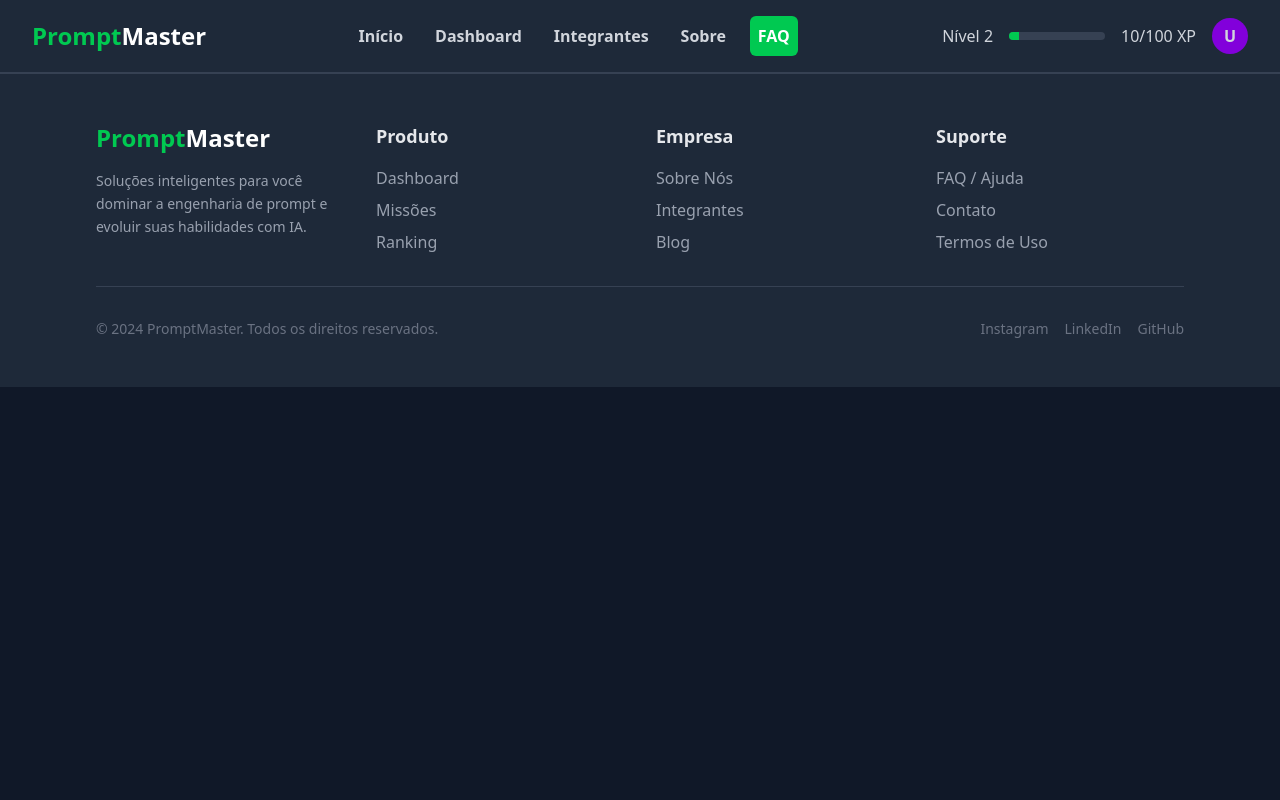
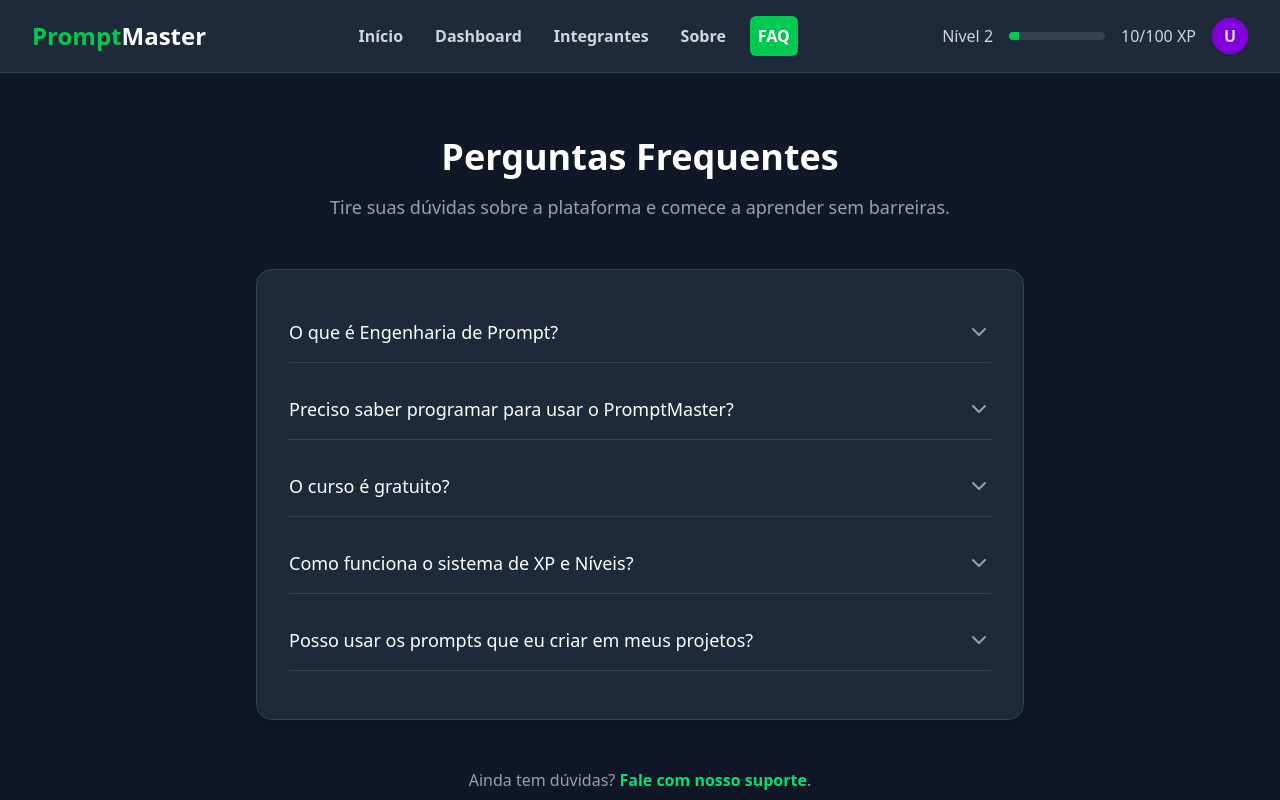
Before and after one commit to PromptMaster-1TDSPX-2025/Front, a React (Vite) app: page /faq in a window 1280 px wide. Shown: the top 800 px of the page. Built offline with nearby package versions, Linux system fonts and the light colour scheme.

Commit message:
feat: criando o FAQ

```diff
--- a/src/App.tsx
+++ b/src/App.tsx
@@ -7,6 +7,7 @@ import { Home } from './pages/Home';
 import { Dashboard } from './pages/Dashboard';
 import { Integrantes } from './pages/integrantes';
 import { Footer } from './components/footer';
+import { Faq } from './pages/Faq';
 
 
 function App() {
@@ -28,6 +29,7 @@ function App() {
           <Route path="/" element={<Home />} />
           <Route path="/dashboard" element={<Dashboard />} />
           <Route path="/integrantes" element={<Integrantes />} />
+          <Route path ="/faq" element={/* Importei a página Faq */ <Faq />} />
         </Routes>
       </main>
       <Footer />
--- a/src/components/Header.tsx
+++ b/src/components/Header.tsx
@@ -11,10 +11,11 @@ export function Header({ currentLevel, currentXP, maxXP, userNameInitial }: User
     }`;
 
   return (
+
     <header className="flex justify-between items-center px-8 py-4 bg-gray-800 border-b border-gray-700">
-      <div className="text-2xl font-bold text-white">
+      <Link to="/" className="text-2xl font-bold text-white hover:opacity-80 transition-opacity">
         <span className="text-green-500">Prompt</span>Master
-      </div>
+      </Link>
 
       <nav className="flex gap-4">
         <Link to="/" className={getLinkClass('/')}>Início</Link>
--- a/src/components/hero.tsx
+++ b/src/components/hero.tsx
@@ -3,7 +3,7 @@ export function Hero() {
 
     <section className="px-8 py-20 text-white">
 
-      <div className="rounded-2xl bg-linear-to-r from-green-700 to-indigo-900 p-16 flex">
+      <div className="rounded-2xl bg-linear-to-r from-teal-600 to-indigo-900 p-16 flex">
 
         <div className="w-1/2 flex flex-col justify-center">
           <h1 className="text-5xl font-bold leading-tight">
--- /dev/null
+++ b/src/components/questao-faq.tsx
@@ -0,0 +1,35 @@
+import { useState } from 'react';
+import type { ItemFaq } from '../types/faq';
+
+export function QuestaoFaq({ question, answer }: ItemFaq) {
+  const [isOpen, setIsOpen] = useState(false);
+
+  return (
+    <div className="border-b border-gray-700 mb-4">
+      <button
+        onClick={() => setIsOpen(!isOpen)}
+        className="w-full flex justify-between items-center py-4 text-left focus:outline-none group"
+      >
+        <span className={`text-lg font-medium transition-colors ${isOpen ? 'text-green-400' : 'text-white group-hover:text-green-400'}`}>
+          {question}
+        </span>
+
+        <span className={`transform transition-transform duration-300 ${isOpen ? 'rotate-180 text-green-400' : 'text-gray-400'}`}>
+          <svg width="24" height="24" viewBox="0 0 24 24" fill="none" stroke="currentColor" strokeWidth="2" strokeLinecap="round" strokeLinejoin="round">
+            <polyline points="6 9 12 15 18 9"></polyline>
+          </svg>
+        </span>
+      </button>
+
+      <div
+        className={`overflow-hidden transition-all duration-300 ease-in-out ${
+          isOpen ? 'max-h-96 opacity-100 pb-6' : 'max-h-0 opacity-0'
+        }`}
+      >
+        <p className="text-gray-400 leading-relaxed">
+          {answer}
+        </p>
+      </div>
+    </div>
+  );
+}
--- /dev/null
+++ b/src/pages/Faq.tsx
@@ -0,0 +1,58 @@
+import { QuestaoFaq } from '../components/questao-faq';
+import type { ItemFaq } from '../types/faq';
+
+const faqData: ItemFaq[] = [
+  {
+    question: "O que é Engenharia de Prompt?",
+    answer: "Engenharia de Prompt é a arte e ciência de criar comandos (prompts) eficazes para guiar modelos de Inteligência Artificial (como o ChatGPT) a gerarem os melhores resultados possíveis."
+  },
+  {
+    question: "Preciso saber programar para usar o PromptMaster?",
+    answer: "Não! O PromptMaster foi desenhado para todos, desde iniciantes completos até desenvolvedores experientes. Nossa trilha começa do básico e avança gradualmente."
+  },
+  {
+    question: "O curso é gratuito?",
+    answer: "Sim! Toda a nossa plataforma é gratuita, focada no seu desenvolmimento na criação de prompts."
+  },
+  {
+    question: "Como funciona o sistema de XP e Níveis?",
+    answer: "Cada missão completada te dá pontos de experiência (XP). Acumulando XP, você sobe de nível, desbloqueia novas categorias de desafios e ganha badges exclusivos para seu perfil."
+  },
+  {
+    question: "Posso usar os prompts que eu criar em meus projetos?",
+    answer: "Com certeza! Tudo o que você desenvolve e aprende aqui é seu. Inclusive, incentivamos que você crie um portfólio com seus melhores prompts."
+  },
+];
+
+export function Faq() {
+  return (
+    <div className="px-8 py-16 min-h-screen bg-gray-900">
+      <div className="max-w-3xl mx-auto">
+
+        <div className="text-center mb-12">
+          <h1 className="text-4xl font-bold text-white mb-4">Perguntas Frequentes</h1>
+          <p className="text-gray-400 text-lg">
+            Tire suas dúvidas sobre a plataforma e comece a aprender sem barreiras.
+          </p>
+        </div>
+
+        <div className="bg-gray-800 rounded-2xl p-8 shadow-lg border border-gray-700">
+          {faqData.map((item, index) => (
+            <QuestaoFaq
+              key={index}
+              question={item.question}
+              answer={item.answer}
+            />
+          ))}
+        </div>
+
+        <div className="mt-12 text-center">
+          <p className="text-gray-400">
+            Ainda tem dúvidas? <a href="#" className="text-green-400 hover:underline font-semibold">Fale com nosso suporte</a>.
+          </p>
+        </div>
+
+      </div>
+    </div>
+  );
+}
--- /dev/null
+++ b/src/types/faq.ts
@@ -0,0 +1,4 @@
+export interface ItemFaq {
+  question: string;
+  answer: string;
+}
```
